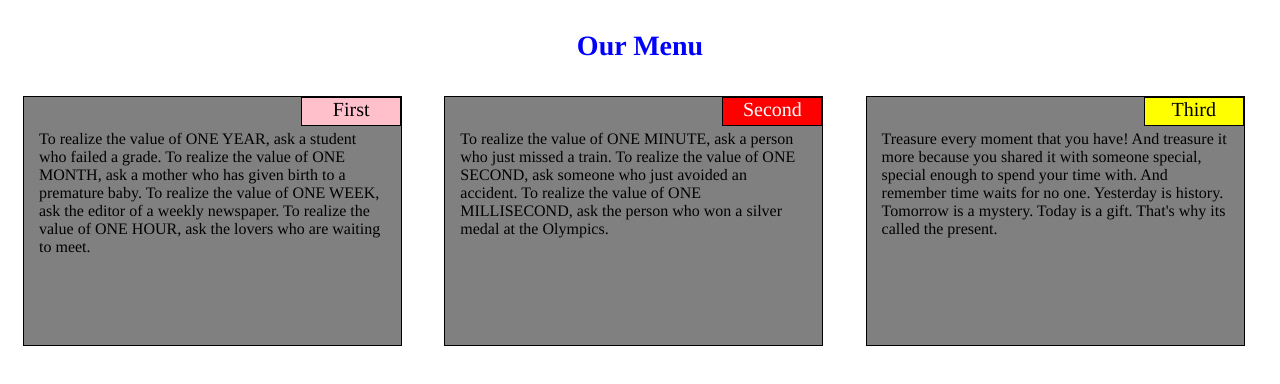
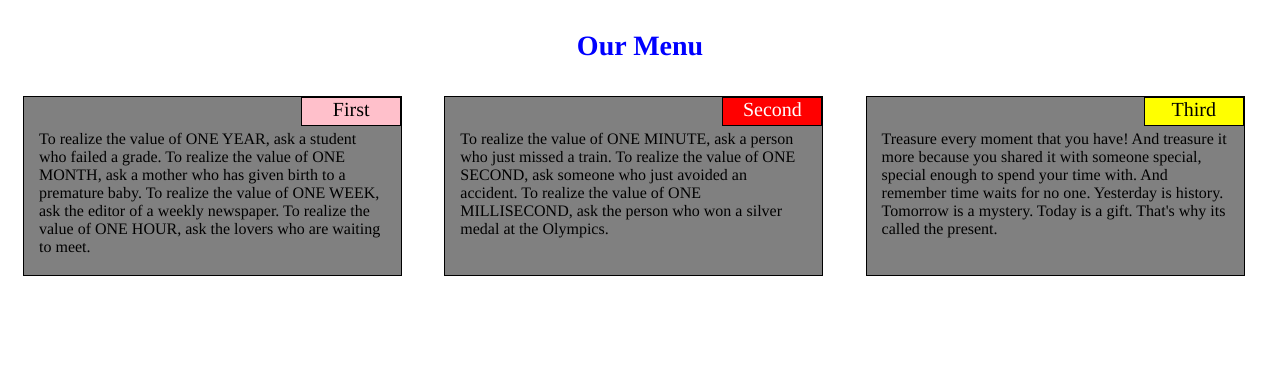
Before and after one commit to leeoksana/coursera-test, a plain HTML site: page site/module2-solution/index.html in a window 1280 px wide. Drawn offline with Linux system fonts and the light colour scheme.

Commit message:
Addition

```diff
--- a/site/module2-solution/style.css
+++ b/site/module2-solution/style.css
@@ -16,9 +16,10 @@ p {
 	border: 1px solid black;
 	padding: 15px;
 	width: 90%;
-  height: 250px;
+  height: 180px;
   margin: 15px;
   color: black;
+  overflow-y: auto;
 }
 
 #p1 {position: relative;
```
